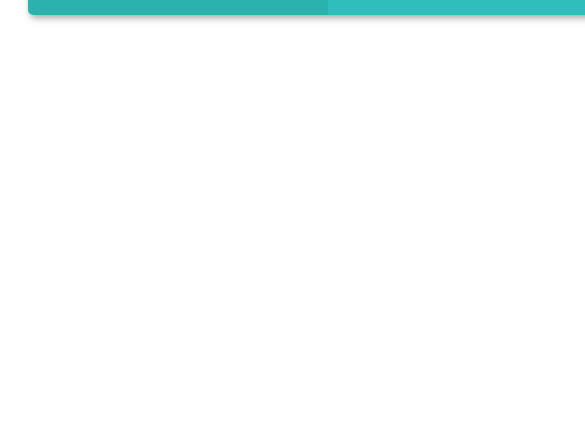
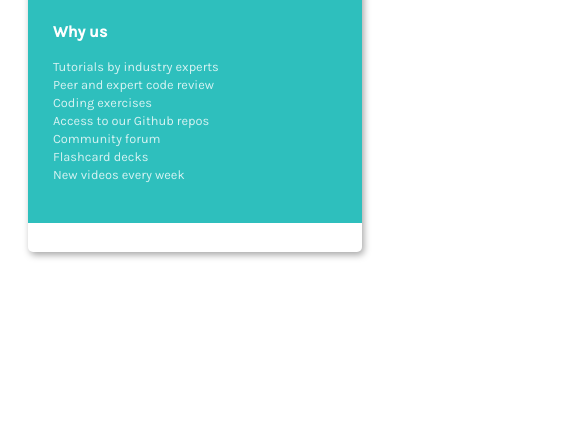
Before and after one commit to KevinStrange1/Pricing-card-frontend-mentor-challenge, a plain HTML site: page index.html in a window 390 px wide. Shown: the part 413-844 px from the top of the page, 585 px wide, since content can reach past the window. Drawn offline with Linux system fonts and the light colour scheme.

Commit message:
Update style.css

```diff
--- a/style.css
+++ b/style.css
@@ -132,3 +132,10 @@ li {
   padding-bottom: 25px;
   font-size: 0.9rem;
 }
+
+@media (max-width: 650px) {
+  .container, .box-1, .box-2, .box-3 {
+    width: 100%;
+    height: auto;
+  }
+}
```
